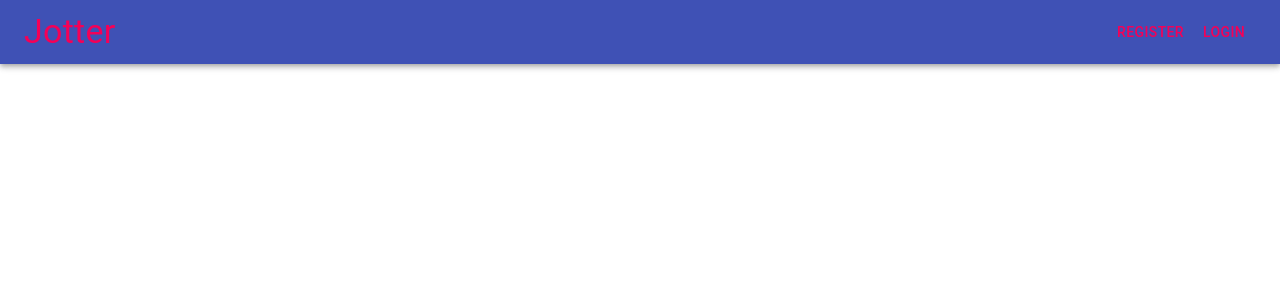
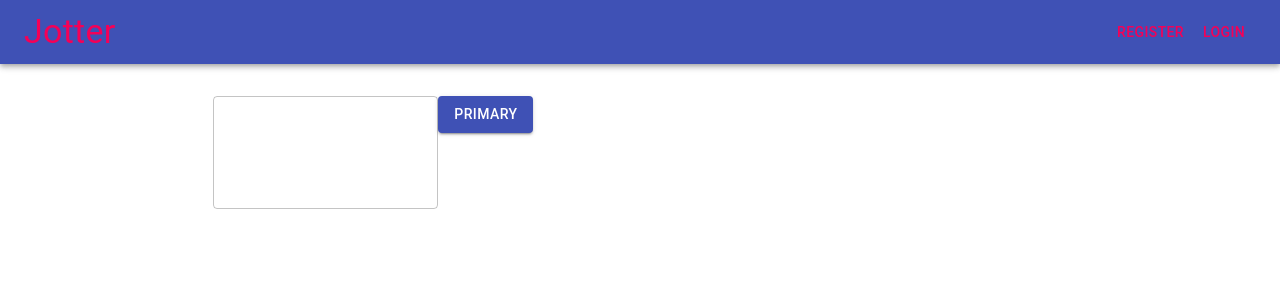
Before and after one commit to RinkiyaKeDad/jotter-frontend, a React (Create React App) app: page /note/1 in a window 1280 px wide. Shown: the top 300 px of the page. Built offline with nearby package versions, Linux system fonts and the light colour scheme; no server answers; the HTML template or start-up script is replaced by a standard one.

Commit message:
jotter functionality done

```diff
--- a/src/components/pages/Jotting.js
+++ b/src/components/pages/Jotting.js
@@ -4,12 +4,15 @@ import { useParams } from 'react-router-dom';
 import UserContext from '../context/UserContext';
 import Axios from 'axios';
 import YouTube from 'react-youtube';
+import { makeStyles } from '@material-ui/core/styles';
+import Button from '@material-ui/core/Button';
 
 export default function Jotting() {
   const { userData } = useContext(UserContext);
 
   const id = useParams().id;
   const [note, setNote] = useState([]);
+  const [text, setText] = useState('');
   useEffect(() => {
     const fetchNote = async () => {
       try {
@@ -22,6 +25,7 @@ export default function Jotting() {
           }
         );
         console.log(response.data);
+        setText(response.data.body.text);
         setNote(response.data);
       } catch (err) {
         console.log(err);
@@ -41,6 +45,23 @@ export default function Jotting() {
     return splitVideoLink;
   };
 
+  const saveNote = async e => {
+    e.preventDefault();
+    const saveRes = await Axios.patch(
+      process.env.REACT_APP_BACKEND_URL + `/notes/${id}`,
+      {
+        body: {
+          text,
+        },
+      },
+      {
+        headers: {
+          'x-auth-token': userData.token,
+        },
+      }
+    );
+  };
+
   return (
     <div>
       <YouTube
@@ -52,6 +73,19 @@ export default function Jotting() {
           },
         }}
       />
+      <form noValidate autoComplete='off' onSubmit={saveNote}>
+        <TextField
+          id='outlined-multiline-static'
+          multiline
+          rows={4}
+          defaultValue={text}
+          variant='outlined'
+          onChange={e => setText(e.target.value)}
+        />
+        <Button variant='contained' color='primary' onClick={saveNote}>
+          Primary
+        </Button>
+      </form>
     </div>
   );
 }
```
